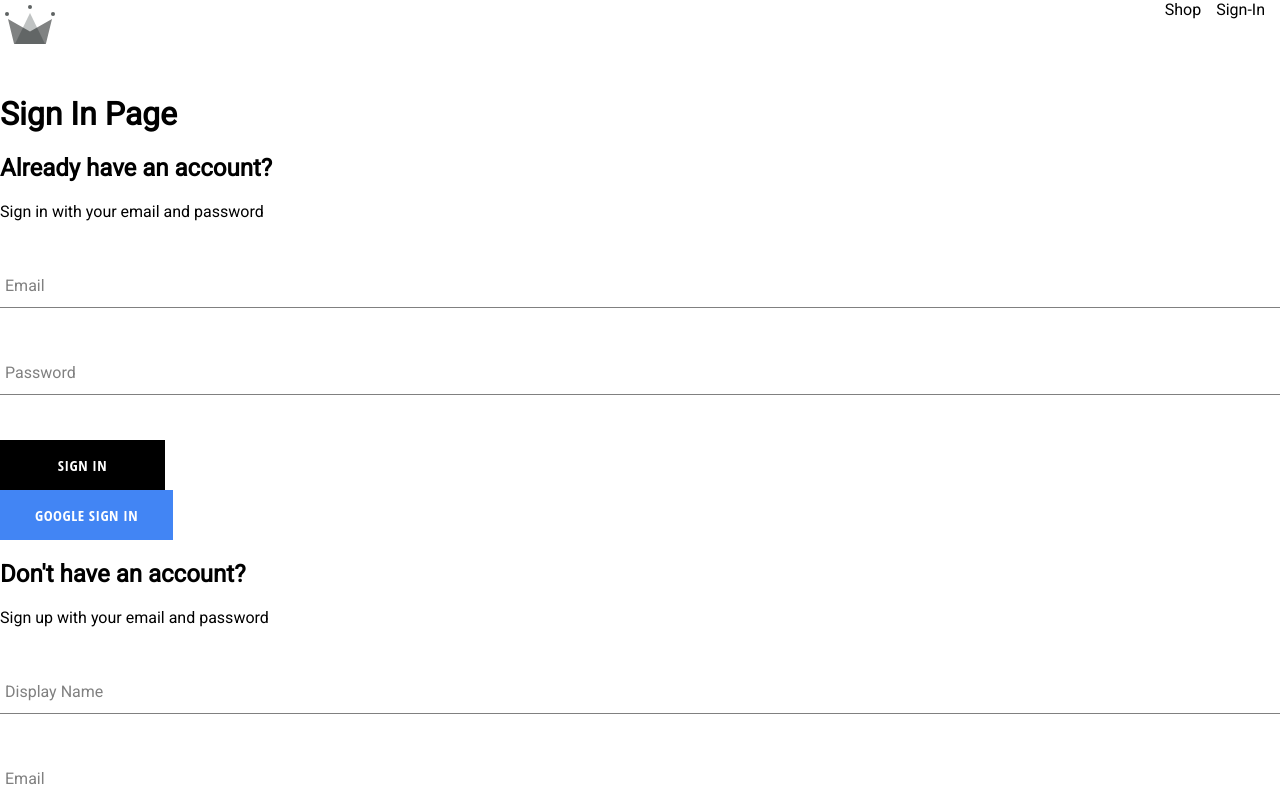
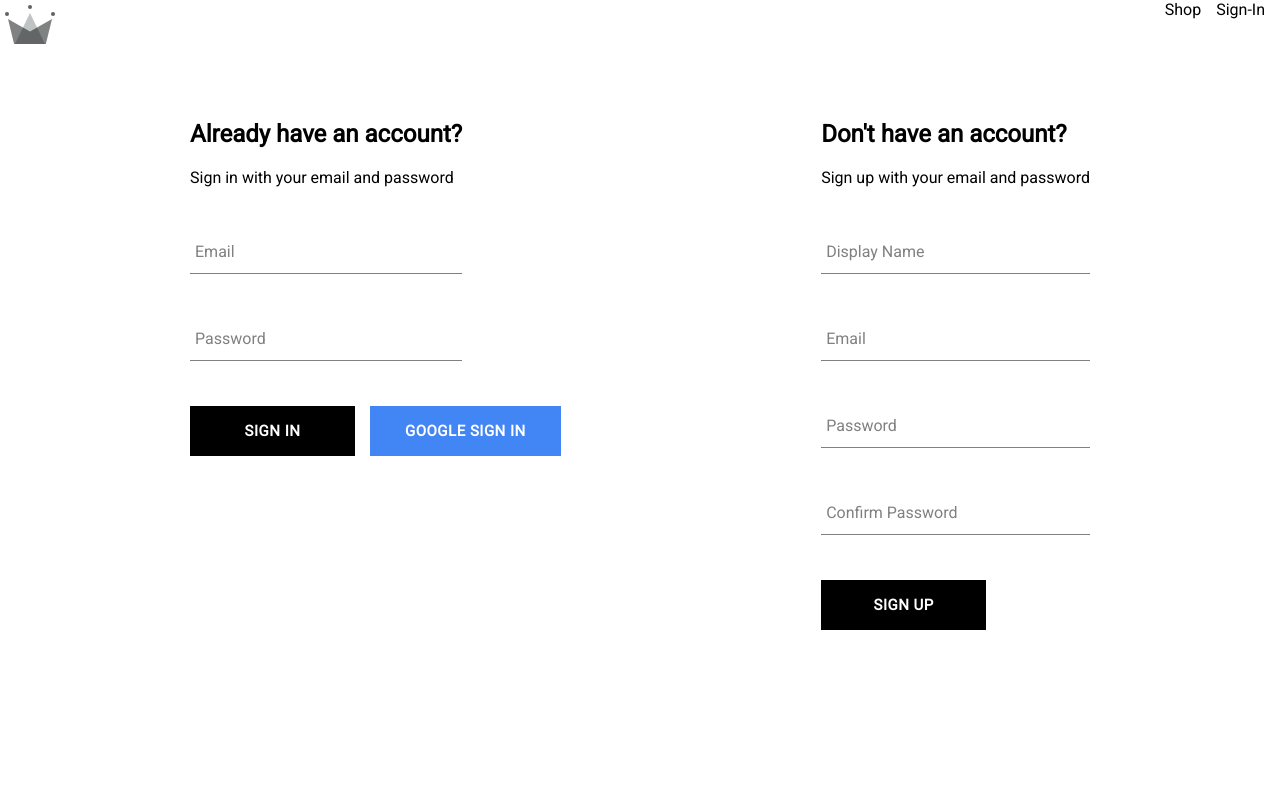
Before and after one commit to IreeHale/major-clothing, a React (Create React App) app in the folder clothing/: page /auth in a window 1280 px wide. Shown: the top 800 px of the page. Built offline with nearby package versions, Linux system fonts and the light colour scheme.

Commit message:
fixing style issue google log in button

```diff
--- a/clothing/src/components/button/button.styles.scss
+++ b/clothing/src/components/button/button.styles.scss
@@ -9,7 +9,7 @@
     background-color: black;
     color: white;
     text-transform: uppercase;
-    font-family: 'Open Sans Condensed';
+    font-family: 'Roboto', sans-serif;
     font-weight: bolder;
     border: none;
     cursor: pointer;
@@ -25,6 +25,10 @@
     &.google-sign-in {
       background-color: #4285f4;
       color: white;
+      position: relative;
+      left: 180px;
+      bottom: 50px;
+
 
       &:hover {
         background-color: #357ae8;
--- a/clothing/src/components/sign-in-form/sign-in-form.component.jsx
+++ b/clothing/src/components/sign-in-form/sign-in-form.component.jsx
@@ -32,10 +32,17 @@
         try{
             const response = await signInAuthUserWithEmailAndPassword(email, password);
             console.log(response);
-                resetFormFields();
+            resetFormFields();
         } catch(error) {
+            switch (error.code){
+                case 'auth/wrong-password':
+                    alert('incorrect password for email');
+                    break;
+                default:
+                    console.log(error);
+            }
         }
-    }
+    };
 
 
     const handleChange = (event) => {
@@ -70,7 +77,7 @@
 
                 <div className='buttons-container'>
                 <Button type='submit'>Sign In</Button>
-                <Button buttonType='google' onClick= {signInWithGoogle}>Google sign in</Button>
+                <Button type='button' buttonType='google' onClick= {signInWithGoogle}>Google sign in</Button>
                 </div>
             </form>
         </div>
--- a/clothing/src/components/sign-in-form/sign-in-form.styles.scss
+++ b/clothing/src/components/sign-in-form/sign-in-form.styles.scss
@@ -1,7 +1,7 @@
 sign-in-container {
     display: flex;
     flex-direction: column;
-    width: 400px;
+    width: 380px;
 
 
     h2 {
--- a/clothing/src/components/sign-up-form/sign-up-form.styles.scss
+++ b/clothing/src/components/sign-up-form/sign-up-form.styles.scss
@@ -1,7 +1,7 @@
 sign-up-container {
     display: flex;
     flex-direction: column;
-    width: 500px;
+    width: 380px;
 
 
     h2 {
--- a/clothing/src/routes/authentication/authentication.component.jsx
+++ b/clothing/src/routes/authentication/authentication.component.jsx
@@ -1,11 +1,10 @@
-import { signInWithGooglePopup, createUserDocumentFromAuth } from '../utils/firebase/firebase.utils';
-import SignUpForm from '../../components/sign-up-form/sign-up-form.component'
+import SignUpForm from '../../components/sign-up-form/sign-up-form.component';
 import SignInForm from '../../components/sign-in-form/sign-in-form.component';
+import './authentication.styles.scss';
 
 const Authentication = () => {
     return (
-        <div>
-            <h1>Sign In Page</h1>
+        <div className='authentication-container'>
             <SignInForm />
             <SignUpForm />
         </div>
--- /dev/null
+++ b/clothing/src/routes/authentication/authentication.styles.scss
@@ -0,0 +1,6 @@
+.authentication-container {
+    display: flex;
+    width: 900px;
+    justify-content: space-between;
+    margin: 30px auto;
+}
```
